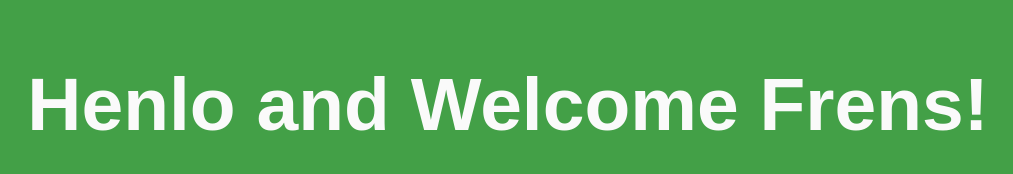
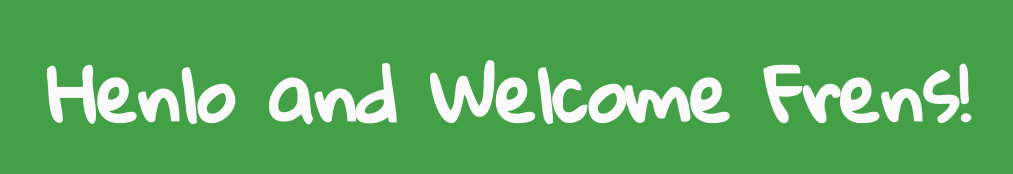
Before and after one commit to FrenlyFrenEnder/FrenlyFrenEnder.github.io, a plain HTML site: page index.html in a window 1280 px wide. Shown: the part 209-383 px from the top of the page, without its empty margins (132-1145 px from the left). Drawn offline with Linux system fonts and the light colour scheme.

Commit message:
Update styles.css

```diff
--- a/css/styles.css
+++ b/css/styles.css
@@ -1,7 +1,7 @@
 /* Typography */
 
 html {
-	font-family: 'Roboto', sans-serif;
+	font-family: 'Gloria Hallelujah', sans-serif;
 }
 
 @media (min-width: 576px) {
@@ -44,7 +44,7 @@ main {
 }
 
 main > .intro {
-	font-family: 'Reem Kufi', sans-serif;
+	font-family: 'Gloria Hallelujah', sans-serif;
 	font-size: 3.75em;
 	font-weight: 600;
 }
```
